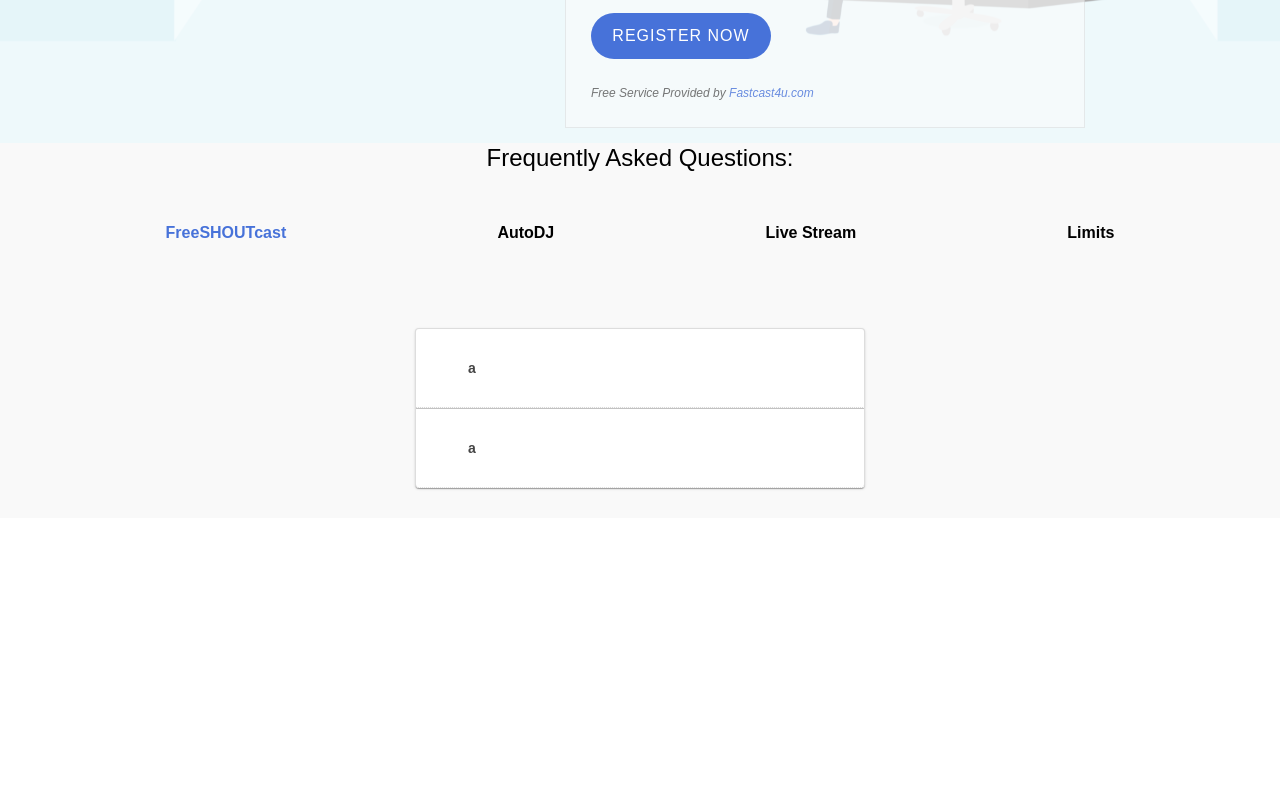
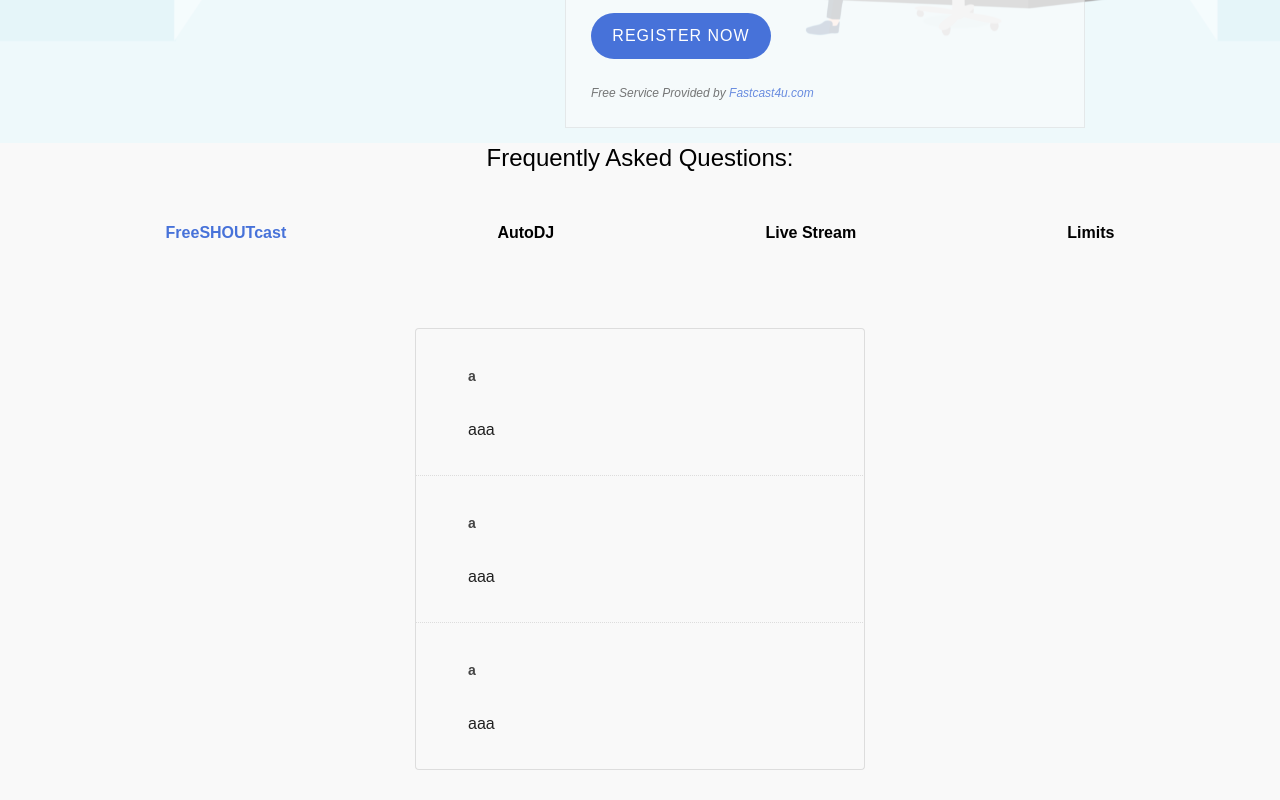
Before and after one commit to MacRapacki/MUI-atomic-designe, a React (Create React App) app: page / in a window 1280 px wide. Shown: the part 656-1456 px from the top of the page. Before the commit the page ends 1174 px from the top, so only its background shows below. Built offline with nearby package versions, Linux system fonts and the light colour scheme.

Commit message:
feat: style accordion

```diff
--- a/src/components/atoms/accordion/CustomAccordion.jsx
+++ b/src/components/atoms/accordion/CustomAccordion.jsx
@@ -1,4 +1,4 @@
-import React from "react";
+import React, { useState } from "react";
 
 import {
   Accordion,
@@ -12,8 +12,17 @@ import useStyles from "./useStyles";
 const CustomAccordion = () => {
   const classes = useStyles();
 
+  const [idExpanded, setIdExpanded] = useState(1);
+
+  const handleExpand = () => {};
+
   return (
-    <Accordion className={classes.customAccordion}>
+    <div className={classes.wrapper}>
+      <Accordion
+        className={classes.customAccordion}
+        expanded={true}
+        onClick={handleExpand}
+      >
         <AccordionSummary className={classes.summary}>
           <Typography variant="h5" className={classes.questionTitle}>
             a
@@ -23,6 +32,7 @@ const CustomAccordion = () => {
           <Typography variant="subtitle1">aaa</Typography>
         </AccordionDetails>
       </Accordion>
+    </div>
   );
 };
 
--- a/src/components/atoms/accordion/useStyles.js
+++ b/src/components/atoms/accordion/useStyles.js
@@ -1,16 +1,40 @@
 import { makeStyles } from "@material-ui/styles";
 
 const useStyles = makeStyles({
+  wrapper: {
+    width: "100%",
+    maxWidth: "450px",
+    display: "grid",
+    placeItems: "center",
+    borderLeft: "1px solid #ddd",
+    borderRight: "1px solid #ddd",
+
+    "&:nth-last-child(n+2)": {
+      borderBottom: "1px dotted #ddd",
+    },
+
+    "&:nth-child(1)": {
+      borderTop: "1px solid #ddd",
+      borderTopLeftRadius: "4px",
+      borderTopRightRadius: "4px",
+    },
+
+    "&:nth-last-child(1)": {
+      borderBottom: "1px solid #ddd",
+      borderBottomLeftRadius: "4px",
+      borderBottomRightRadius: "4px",
+    },
+  },
+
   customAccordion: {
     width: "100%",
     maxWidth: "450px",
-    border: "1px solid #ddd",
-    borderBottom: "1px dotted #ddd",
     padding: "15px 15px 15px 36px",
+    backgroundColor: "transparent",
+    boxShadow: "none",
 
     "&.Mui-expanded": {
       margin: "0",
-      borderBottom: "1px dotted #ddd",
     },
   },
   summary: {
--- a/src/components/molecules/CardInfo.jsx
+++ b/src/components/molecules/cardInfo/CardInfo.jsx
@@ -1,32 +1,7 @@
 import React from "react";
 
 import { Paper, Typography, List, ListItem, Link } from "@material-ui/core";
-import { makeStyles } from "@material-ui/styles";
-
-const useStyles = makeStyles({
-  card: {
-    width: "100%",
-    maxWidth: "370px",
-    backgroundColor: "#f5f5f5",
-    display: "flex",
-    flexDirection: "column",
-    justifyContent: " space-around",
-    alignItems: "center",
-    border: "1px solid rgba(0, 0, 0, 0.075)",
-    borderRadius: "3px",
-    boxShadow: "rgba(0, 0, 0, 0.1) 0px 1px 1px 0px",
-    margin: "10px 0 24px 0",
-    padding: "20px",
-    textAlign: "center",
-  },
-
-  cardLink: {
-    "&:hover": {
-      textDecoration: "none",
-      color: "black",
-    },
-  },
-});
+import useStyles from "./sueStyles";
 
 const CardInfo = () => {
   const classes = useStyles();
--- /dev/null
+++ b/src/components/molecules/cardInfo/sueStyles.js
@@ -0,0 +1,28 @@
+import { makeStyles } from "@material-ui/styles";
+
+const useStyles = makeStyles({
+  card: {
+    width: "100%",
+    maxWidth: "370px",
+    backgroundColor: "#f5f5f5",
+    display: "flex",
+    flexDirection: "column",
+    justifyContent: " space-around",
+    alignItems: "center",
+    border: "1px solid rgba(0, 0, 0, 0.075)",
+    borderRadius: "3px",
+    boxShadow: "rgba(0, 0, 0, 0.1) 0px 1px 1px 0px",
+    margin: "10px 0 24px 0",
+    padding: "20px",
+    textAlign: "center",
+  },
+
+  cardLink: {
+    "&:hover": {
+      textDecoration: "none",
+      color: "black",
+    },
+  },
+});
+
+export default useStyles;
--- a/src/components/molecules/serverForm/ServerForm.jsx
+++ b/src/components/molecules/serverForm/ServerForm.jsx
@@ -10,10 +10,12 @@ import RegisterButton from "../../atoms/buttons/registerButton/RegisterButton";
 
 const useStyles = makeStyles({
   container: {
-    maxWidth: " 520px",
+    width: "100%",
+    minWidth: "300px",
+    maxWidth: "520px",
     backgroundColor: "rgba(251, 251, 251, 0.55)",
     padding: "25px",
-    border: " 1px solid rgba(0, 0, 0, 0.07)",
+    border: "1px solid rgba(0, 0, 0, 0.07)",
   },
 
   title: {
--- a/src/components/organisms/FaqSection.jsx
+++ b/src/components/organisms/FaqSection.jsx
@@ -73,6 +73,7 @@ const FaqSection = () => {
         <Box className={classes.accordionWrapper}>
           <CustomAccordion />
           <CustomAccordion />
+          <CustomAccordion />
         </Box>
       </Box>
     </section>
--- a/src/components/organisms/ServerSection.jsx
+++ b/src/components/organisms/ServerSection.jsx
@@ -5,7 +5,7 @@ import { makeStyles } from "@material-ui/styles";
 import BgImage from "../../images-svg/bg-white.png";
 
 import { Box } from "@material-ui/core";
-import CardInfo from "../molecules/CardInfo";
+import CardInfo from "../molecules/cardInfo/CardInfo";
 import ServerForm from "../molecules/serverForm/ServerForm";
 
 const useStyle = makeStyles({
```
Lines whose indentation alone changed are shown as unchanged.
